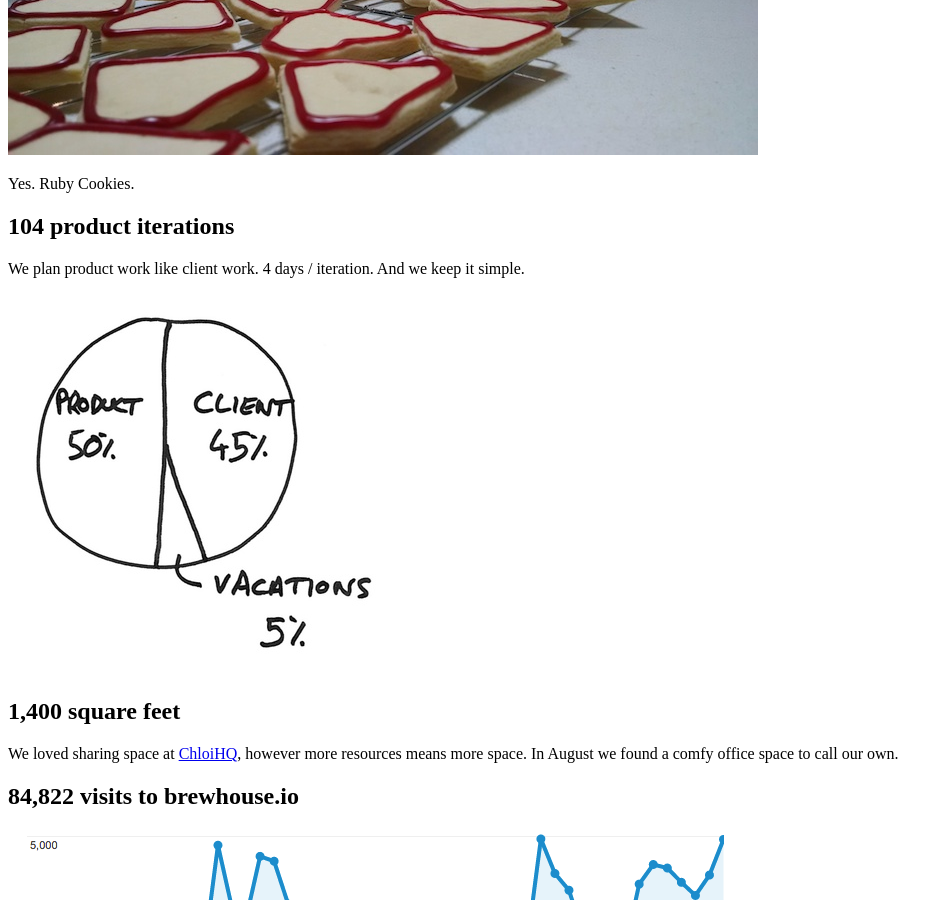
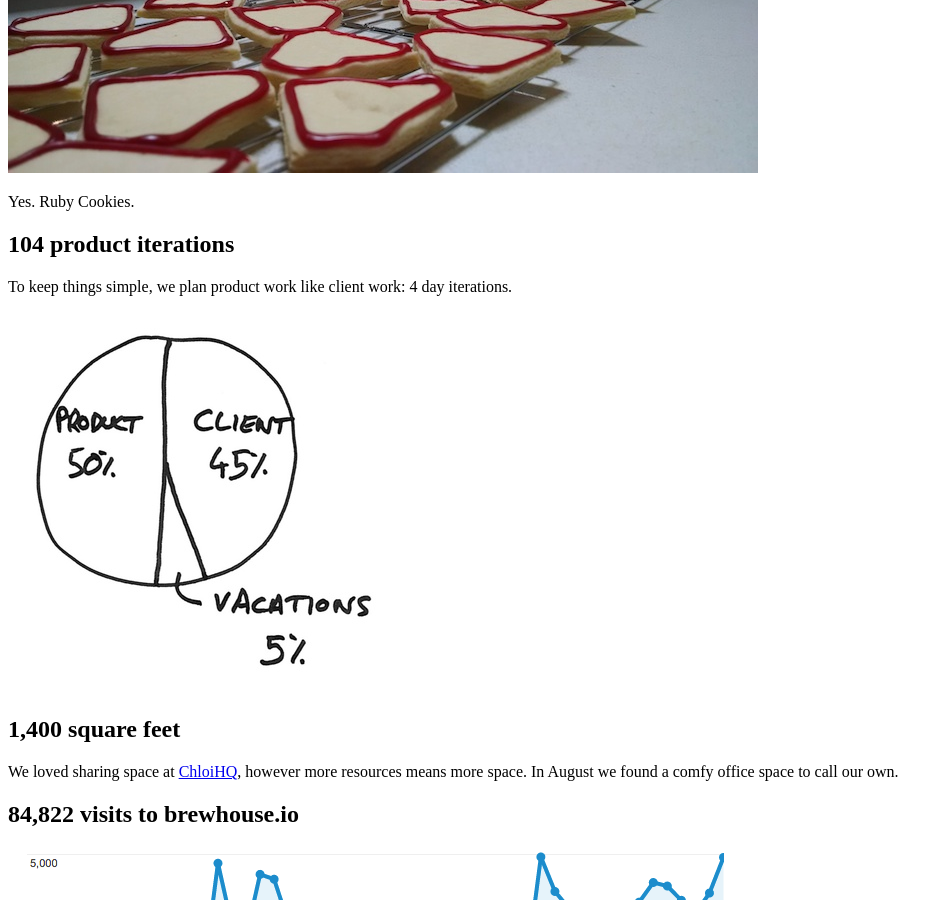
Before and after one commit to BrewhouseTeam/brewhouseteam.github.io, a Jekyll site: the page built from _posts/2014-12-30-brewhouse-2014-by-the-numbers.md, in a window 1280 px wide and 900 px high, scrolled down 4781 px. Shown: the whole window, without its empty margins (0-949 px from the left). Built offline with Jekyll 4.4.1, drawn with Linux system fonts in a browser that asks for light colours; comment, search, counter and statistics services are not loaded; a style sheet for code colours, icons or effects is not loaded; some of the changed text lies outside the part shown.

Commit message:
Cosmetics

```diff
--- a/_posts/2014-12-30-brewhouse-2014-by-the-numbers.md
+++ b/_posts/2014-12-30-brewhouse-2014-by-the-numbers.md
@@ -21,6 +21,7 @@ Brewhouse was founded in January 2014 by
 [Godfrey](https://twitter.com/chancancode),
 [Kalv](https://twitter.com/kalv) and
 [Philippe](https://twitter.com/pcreux).
+<br>
 [Gabe](https://twitter.com/gabescholz)
 and
 [Lana](https://twitter.com/mstopham)
@@ -141,8 +143,7 @@ Yes. Ruby Cookies.
   <span class="headline--numerals">104</span> <span class="headline--alphas">product iterations</span>
 </h2>
 
-We plan product work like client work. 4 days / iteration. And we keep
-it simple.
+To keep things simple, we plan product work like client work: 4 day iterations.
 
 ![product-vs-client](/images/posts/2014/Dec/client-vs-product.jpg)
 
```
Also changed, not shown: other parts of _posts/2014-12-30-brewhouse-2014-by-the-numbers.md (+2 -1 lines).
